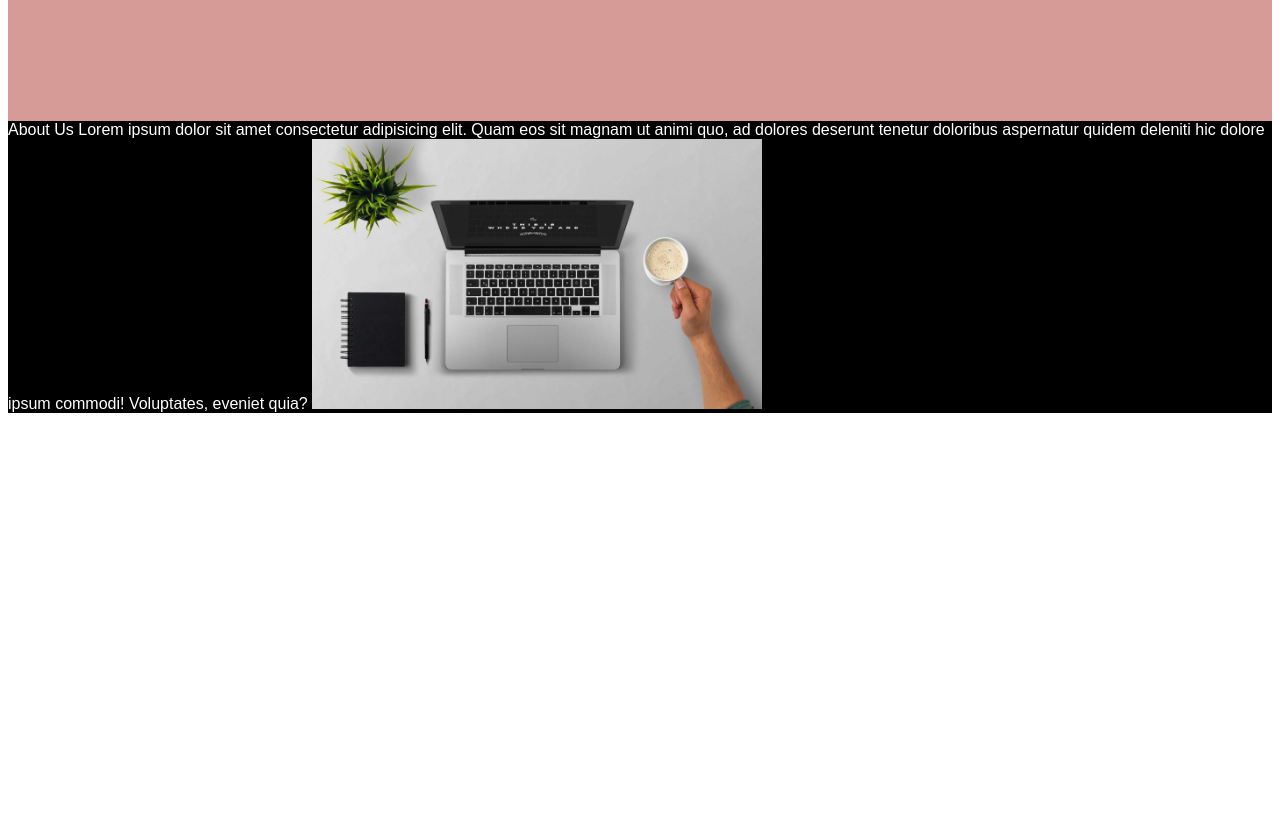
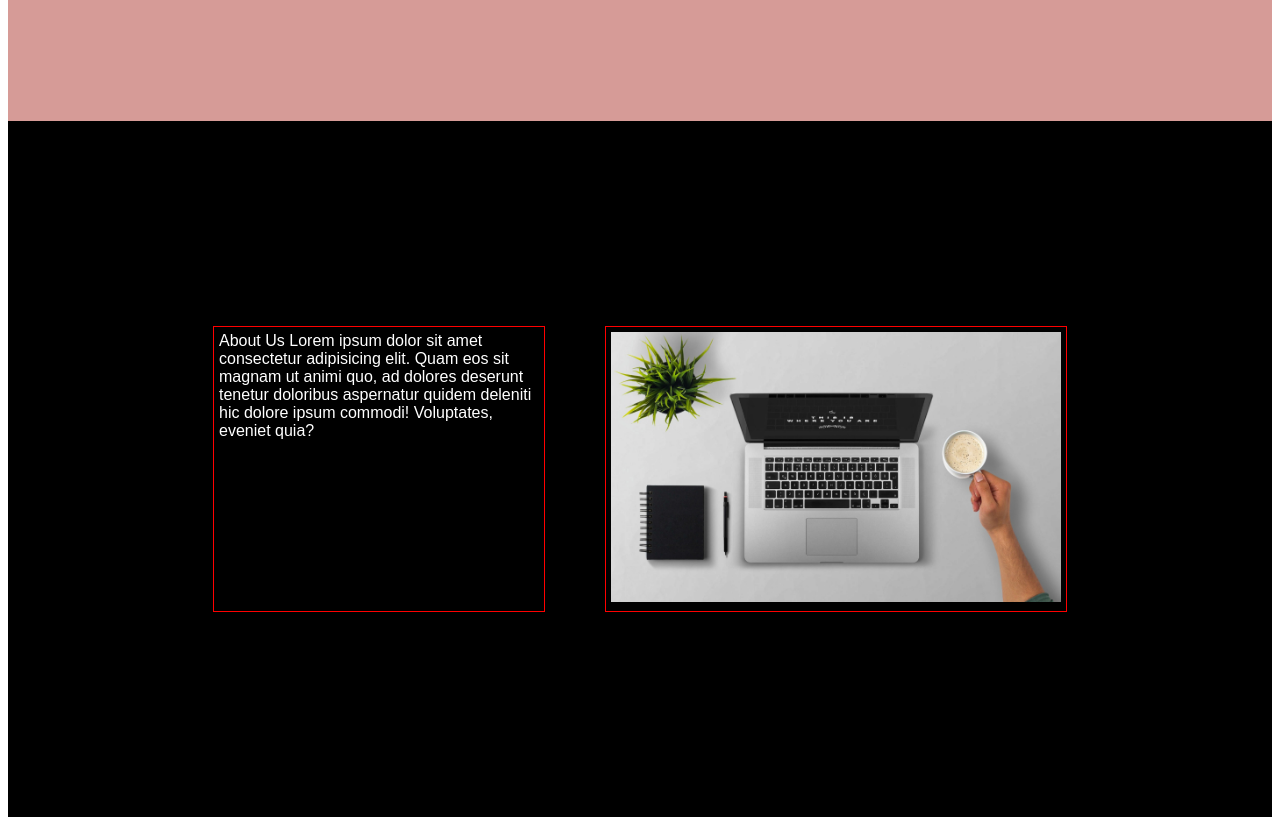
Before and after one commit to Germain712/Official_Website, a plain HTML site: page index.html in a window 1280 px wide. Shown: the part 500-1325 px from the top of the page. Before the commit the page ends 921 px from the top, so only its background shows below. Drawn offline with Linux system fonts and the light colour scheme.

Commit message:
Started to style the about sections, and put a red border around about-box just to check flexbox

```diff
--- a/index.html
+++ b/index.html
@@ -14,10 +14,16 @@
     </header>
 
     <section class="about">
-      About Us Lorem ipsum dolor sit amet consectetur adipisicing elit. Quam eos
-      sit magnam ut animi quo, ad dolores deserunt tenetur doloribus aspernatur
-      quidem deleniti hic dolore ipsum commodi! Voluptates, eveniet quia?
-      <img src="Imgs/about.jpg" alt="About Us Image" />
+      <box class="about-box">
+        About Us Lorem ipsum dolor sit amet consectetur adipisicing elit. Quam
+        eos sit magnam ut animi quo, ad dolores deserunt tenetur doloribus
+        aspernatur quidem deleniti hic dolore ipsum commodi! Voluptates, eveniet
+        quia?
+      </box>
+
+      <box class="about-box">
+        <img src="Imgs/about.jpg" alt="About Us Image" />
+      </box>
     </section>
   </body>
 </html>
--- a/style.css
+++ b/style.css
@@ -18,8 +18,16 @@ h3 {
 }
 
 .about {
-  background-color: #000000;
+  background-color: black;
   color: white;
+  display: flex;
+  padding: 175px;
+}
+
+.about-box {
+  margin: 30px;
+  padding: 5px;
+  border: 1px solid red;
 }
 
 .about img {
```
